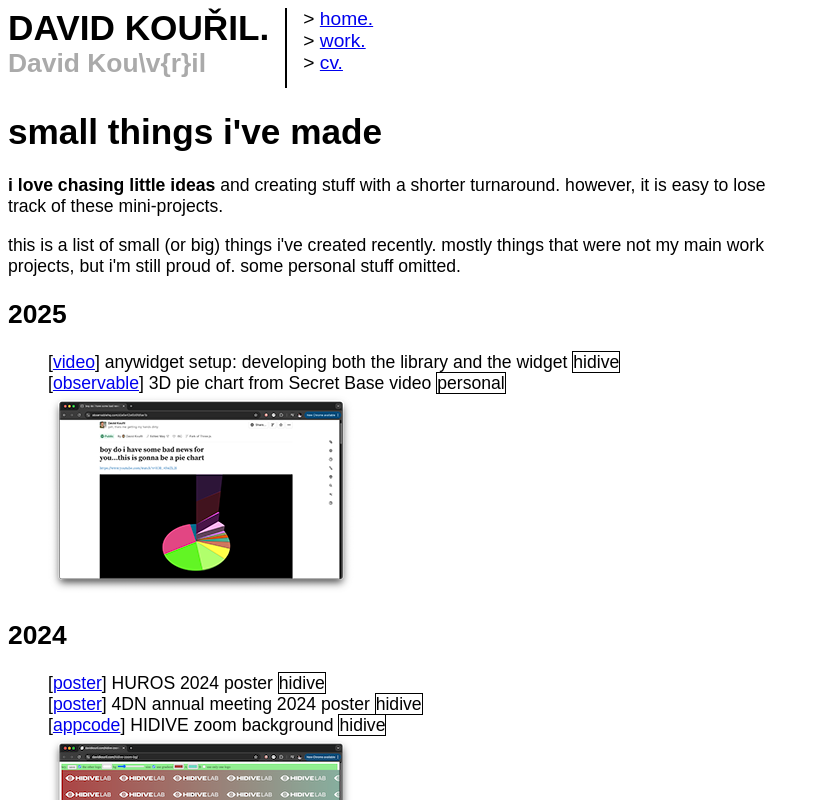
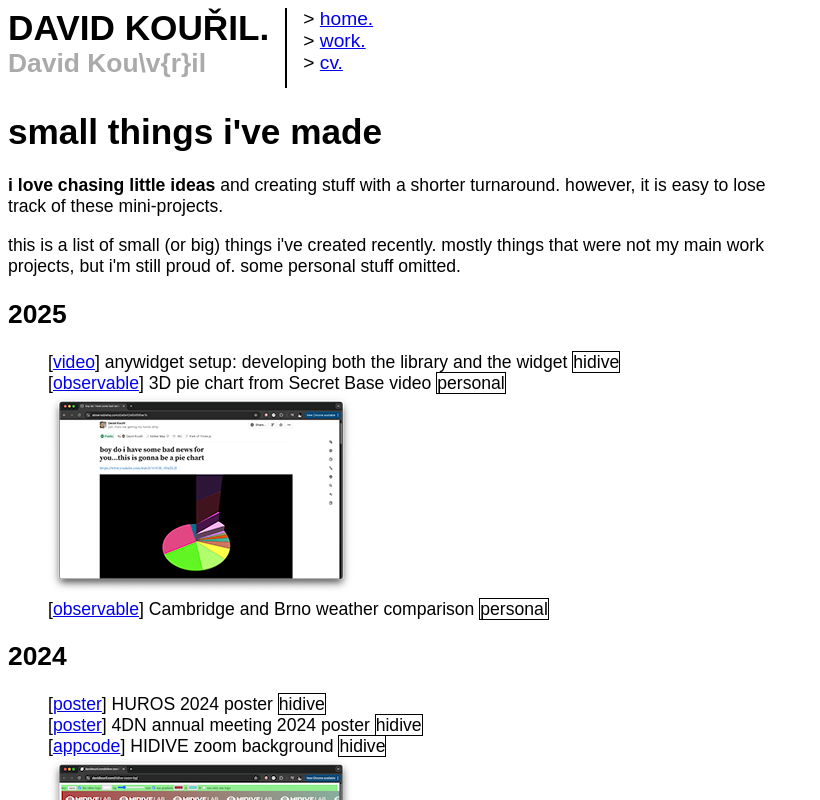
Before and after one commit to dvdkouril/dvdkouril.github.io, a SvelteKit app: page /thingsimade in a window 1280 px wide. Shown: the top 800 px of the page, without its empty margins (0-820 px from the left). Built offline with nearby package versions, Linux system fonts and the light colour scheme.

Commit message:
thingsimage: add brno/cambridge weather comparison notebook

```diff
--- a/src/routes/thingsimade/+page.svelte
+++ b/src/routes/thingsimade/+page.svelte
@@ -85,6 +85,17 @@
 			],
 			tags: ["personal"],
 			image: "images/thingsimade/piechart.png",
+			year: 2025,
+		},
+		{
+			title: "Cambridge and Brno weather comparison",
+			links: [
+				{
+					link: "https://observablehq.com/d/15e1de54529ab5d5",
+					name: "observable",
+				},
+			],
+			tags: ["personal"],
 			year: 2025,
 		},
 		{
```
